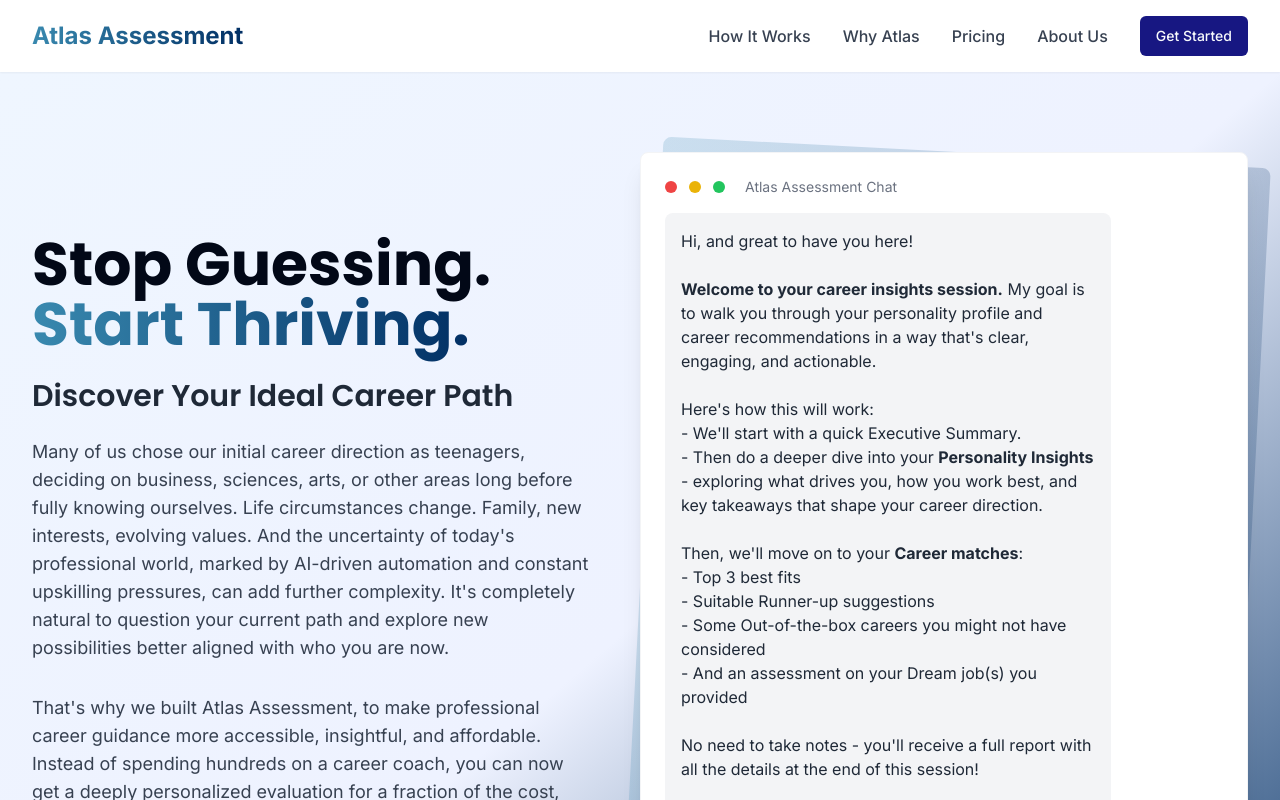
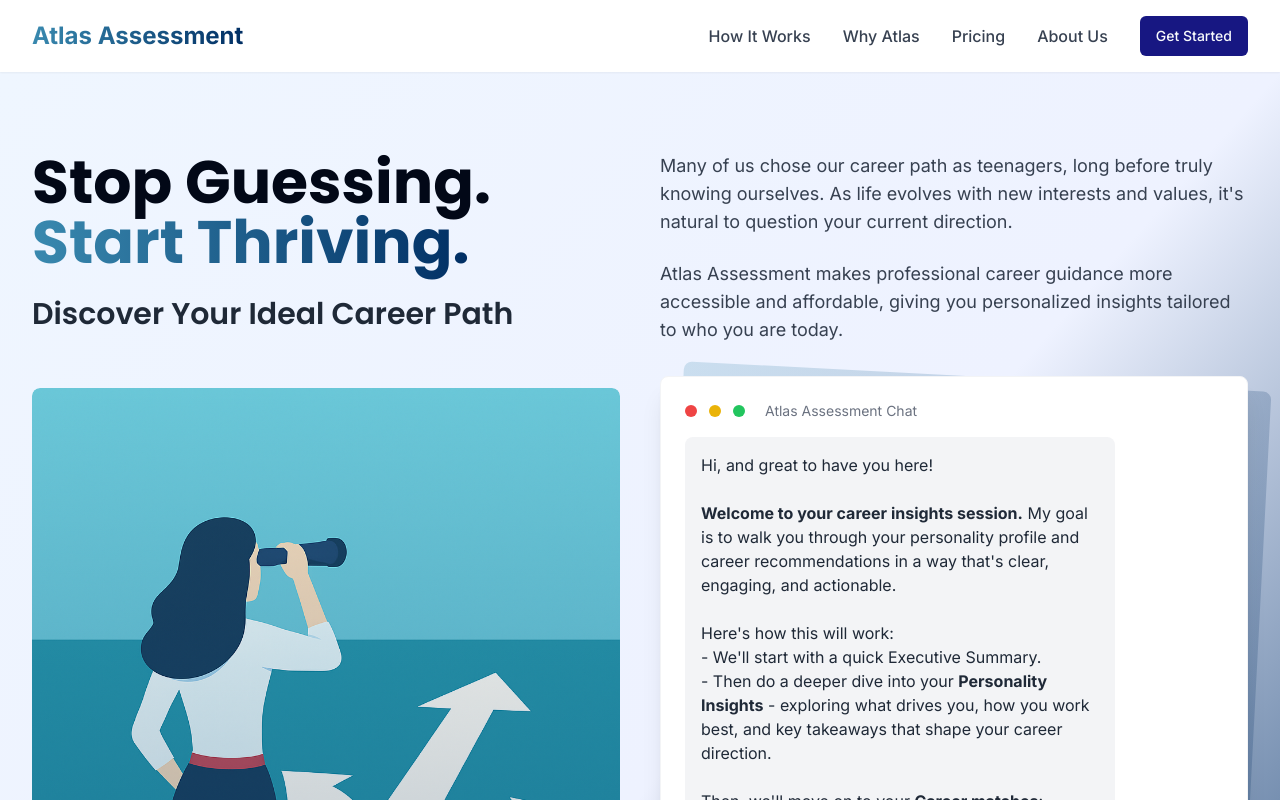
Before and after one commit to gitoverherefalkor/atlas-career-chat, a React (Vite) app: page / in a window 1280 px wide. Shown: the top 800 px of the page. Built offline with nearby package versions, Linux system fonts and the light colour scheme.

Commit message:
Refactor: Improve page layout and add image
Restructure the Hero section to reduce text density and incorporate the image.

```diff
--- a/src/components/Hero.tsx
+++ b/src/components/Hero.tsx
@@ -1,12 +1,16 @@
+
 import React from 'react';
 import { Button } from "@/components/ui/button";
 import { ArrowRight } from "lucide-react";
 
 const Hero = () => {
-  return <section className="bg-gradient-to-br from-blue-50 via-indigo-50 to-atlas-navy pt-20 pb-32">
+  return (
+    <section className="bg-gradient-to-br from-blue-50 via-indigo-50 to-atlas-navy pt-20 pb-32">
       <div className="container-atlas">
-        <div className="flex flex-col lg:flex-row items-center">
-          <div className="lg:w-1/2 lg:pr-12 mb-10 lg:mb-0">
+        <div className="grid lg:grid-cols-2 gap-10">
+          {/* Left column: Main content and image */}
+          <div className="flex flex-col">
+            <div className="mb-8">
               <h1 className="text-4xl md:text-5xl lg:text-6xl font-bold mb-6 leading-tight">
                 Stop Guessing. <br />
                 <span className="bg-gradient-to-r from-atlas-blue to-atlas-navy bg-clip-text text-transparent">
@@ -16,13 +20,20 @@ const Hero = () => {
               <h2 className="text-2xl md:text-3xl font-semibold mb-6 text-gray-800">
                 Discover Your Ideal Career Path
               </h2>
-            <p className="text-lg text-gray-700 mb-8">
-              Many of us chose our initial career direction as teenagers, deciding on business, sciences, arts, or other areas long before fully knowing ourselves. Life circumstances change. Family, new interests, evolving values. And the uncertainty of today's professional world, marked by AI-driven automation and constant upskilling pressures, can add further complexity. It's completely natural to question your current path and explore new possibilities better aligned with who you are now.
-            </p>
-            <p className="text-lg text-gray-700 mb-8">
-              That's why we built Atlas Assessment, to make professional career guidance more accessible, insightful, and affordable. Instead of spending hundreds on a career coach, you can now get a deeply personalized evaluation for a fraction of the cost, tailored to who you are today and where you want to go next.
-            </p>
-            <div className="flex flex-col sm:flex-row gap-4">
+            </div>
+
+            {/* Crossroads Image */}
+            <div className="relative rounded-lg overflow-hidden mb-8">
+              <img
+                src="/lovable-uploads/e7ac5431-129d-4524-81ab-eb01d34a3b11.png"
+                alt="Woman at career crossroads"
+                className="w-full object-cover rounded-lg shadow-md"
+              />
+              <div className="absolute inset-0 bg-gradient-to-t from-atlas-navy/40 to-transparent"></div>
+            </div>
+
+            {/* CTA buttons */}
+            <div className="flex flex-col sm:flex-row gap-4 mt-auto">
               <Button asChild className="btn-primary text-lg flex items-center gap-2">
                 <a href="#pricing">
                   Get Your Atlas Assessment Now
@@ -37,7 +48,17 @@ const Hero = () => {
               Currently in Beta. Get full access at an introductory price.
             </p>
           </div>
-          <div className="lg:w-1/2">
+
+          {/* Right column: Chat example */}
+          <div>
+            <p className="text-lg text-gray-700 mb-6">
+              Many of us chose our career path as teenagers, long before truly knowing ourselves. As life evolves with new interests and values, it's natural to question your current direction.
+            </p>
+            <p className="text-lg text-gray-700 mb-8">
+              Atlas Assessment makes professional career guidance more accessible and affordable, giving you personalized insights tailored to who you are today.
+            </p>
+
+            {/* Chat example */}
             <div className="relative">
               <div className="absolute inset-0 bg-gradient-to-r from-atlas-blue/20 to-atlas-navy/20 rounded-lg transform rotate-3"></div>
               <div className="relative bg-white rounded-lg shadow-xl overflow-hidden border border-gray-100">
@@ -75,7 +96,6 @@ const Hero = () => {
                     <div className="bg-primary/10 rounded-lg p-4 max-w-[80%] ml-auto">
                       <p className="text-gray-800">Sounds good. Let's go!</p>
                     </div>
-
                   </div>
                 </div>
               </div>
@@ -83,7 +103,8 @@ const Hero = () => {
           </div>
         </div>
       </div>
-    </section>;
+    </section>
+  );
 };
 
 export default Hero;
--- a/src/components/WhyAtlas.tsx
+++ b/src/components/WhyAtlas.tsx
@@ -39,11 +39,11 @@ const WhyAtlas = () => {
   return (
     <section id="why-atlas" className="section bg-white">
       <div className="container-atlas">
-        <div className="text-center mb-16">
+        <div className="text-center mb-12">
           <h2 className="text-3xl md:text-4xl font-bold mb-4">Beyond Traditional Career Assessments</h2>
           <div className="w-20 h-1 bg-gradient-to-r from-atlas-blue to-atlas-indigo mx-auto mb-6"></div>
-          <p className="text-lg bg-gradient-to-br from-atlas-blue to-atlas-teal bg-clip-text text-transparent font-medium max-w-4xl mx-auto mb-8">
-            Traditional career assessments often leave you with overwhelming, static reports. Atlas Assessment offers a smarter, more engaging solution. It combines state-of-the-art AI analysis and expert-designed surveys, guided by professional career coaches, to uncover your top 3 best-suited jobs, 7 strong alternative career options, and 3 surprising paths you might not have considered. As a bonus, you'll also receive a practical evaluation on whether there is a realistic pathway to pivot toward your dream job(s).
+          <p className="text-lg max-w-4xl mx-auto mb-8">
+            Traditional career assessments often leave you with overwhelming, static reports. Atlas Assessment offers a smarter, more engaging solution that combines AI analysis and expert guidance to uncover your ideal career paths.
           </p>
         </div>
 
```
Lines whose indentation alone changed are shown as unchanged.
